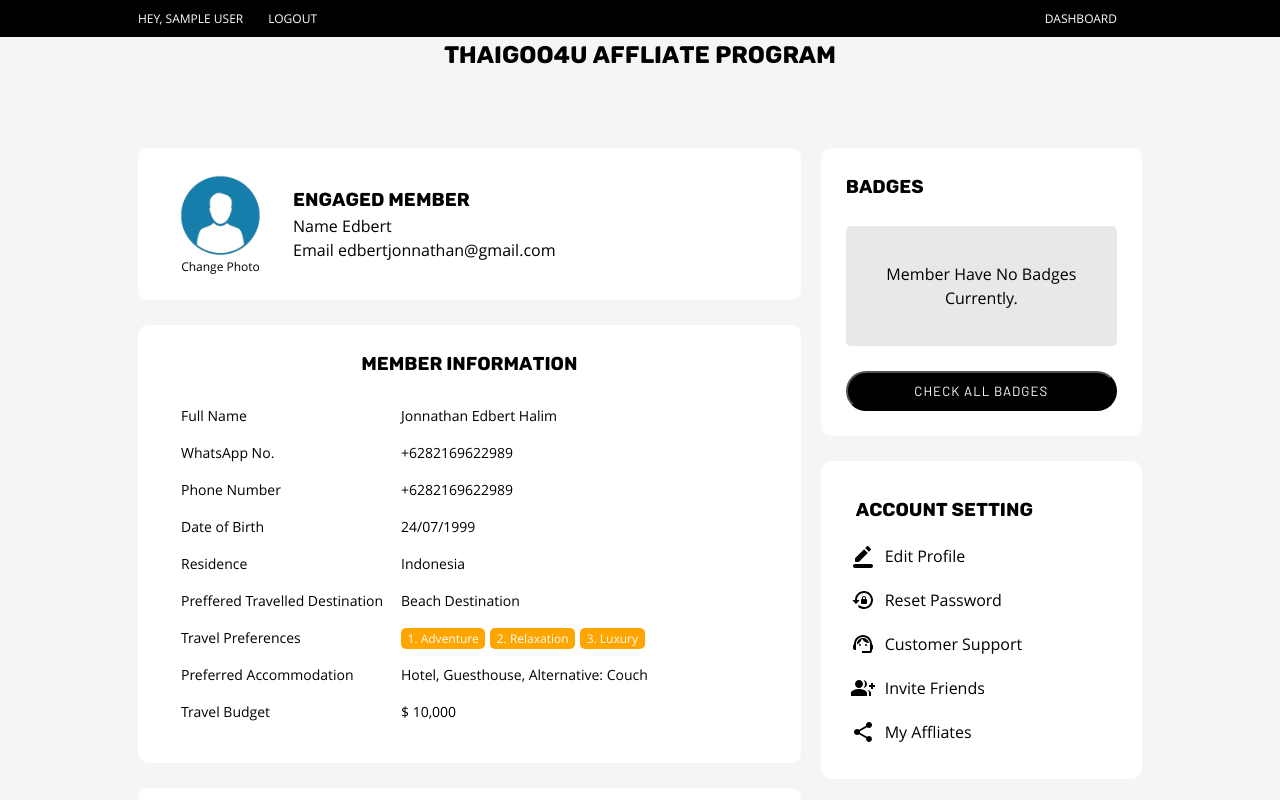
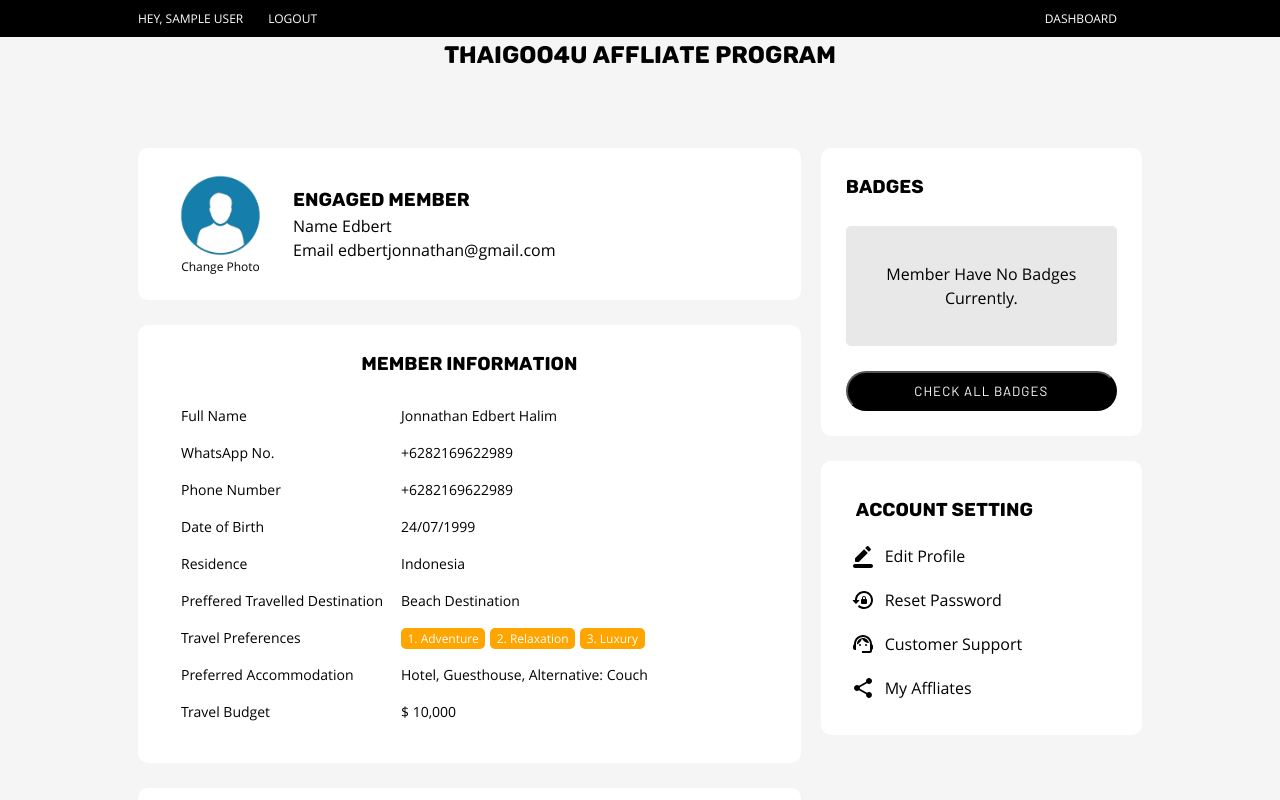
Before and after one commit to Edberaga/thaigood4u-vite-app, a React (Vite) app: page /dashboard in a window 1280 px wide. Shown: the top 800 px of the page. Built offline with nearby package versions, Linux system fonts and the light colour scheme; no server answers; sample sign-in values are in the browser's storage.

Commit message:
Remove the invite friends

```diff
--- a/src/data/account-setting.jsx
+++ b/src/data/account-setting.jsx
@@ -19,9 +19,4 @@ export const accountSettingData = [
         icon: <SupportAgentIcon />,
         path: '/',
     },
-    {
-        name: "Invite Friends",
-        icon: <GroupAddIcon />,
-        path: '/',
-    },
 ];
```
